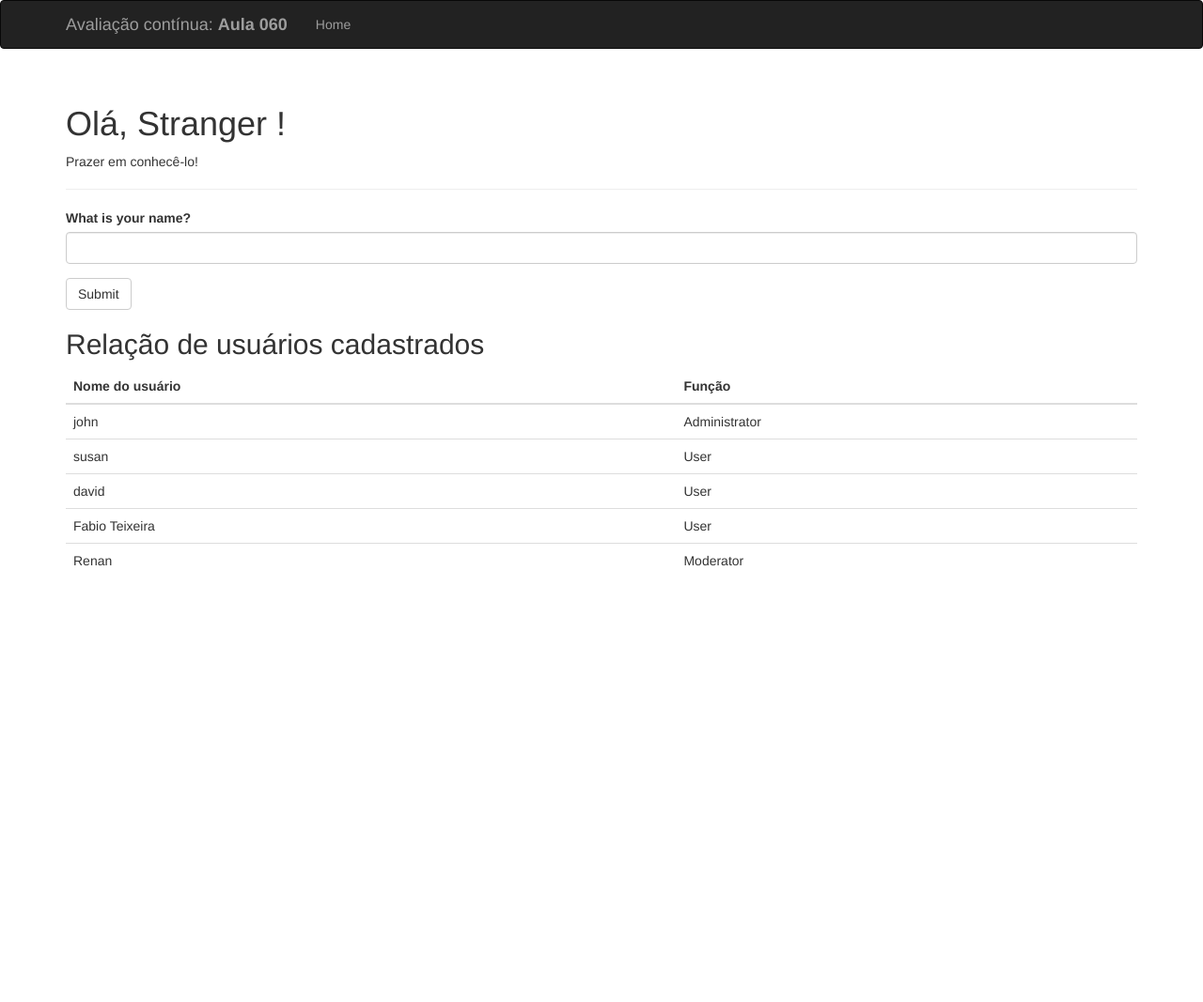
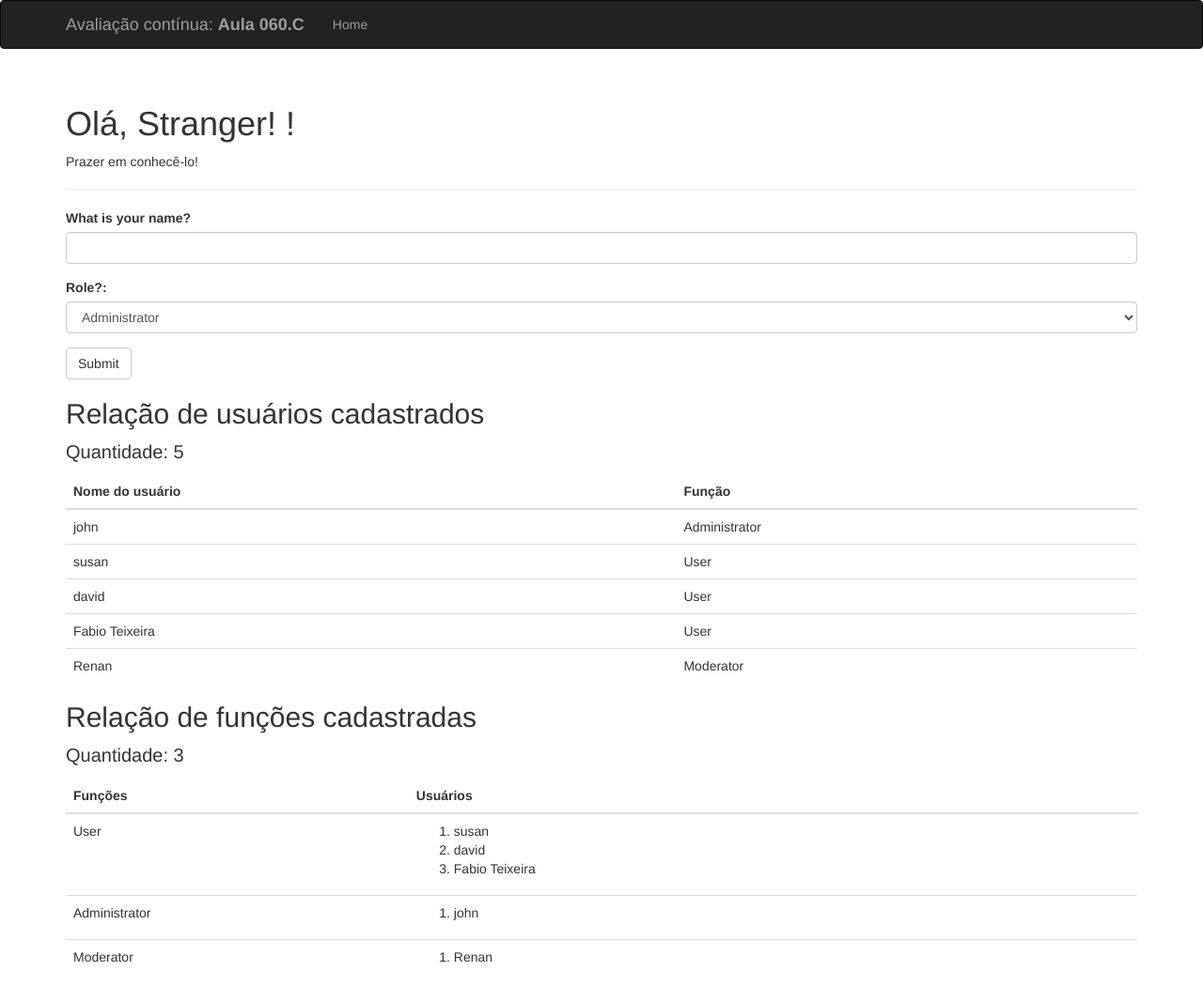
Before and after one commit to PTBDSWS-PT3037061/flasky, a Flask app: page / in a window 1280 px wide. Shown: the whole page at 94% size. Before the commit the page ends 603 px from the top, so only its background shows below. Run offline with Flask 3, Linux system fonts and the light colour scheme; some libraries are stand-ins or nearby versions.

Commit message:
Atividades da Semana 09

```diff
--- a/hello.py
+++ b/hello.py
@@ -5,12 +5,16 @@ from flask_bootstrap import Bootstrap
 from flask_moment import Moment
 
 from flask_wtf import FlaskForm
-from wtforms import StringField, SubmitField
+from wtforms import StringField, SubmitField, SelectField
 from wtforms.validators import DataRequired
 
 from flask_sqlalchemy import SQLAlchemy
 from flask_migrate import Migrate
 
+
+# ============================================================
+# CONFIGURAÇÃO
+# ============================================================
 
 basedir = os.path.abspath(os.path.dirname(__file__))
 
@@ -31,19 +35,23 @@ db = SQLAlchemy(app)
 migrate = Migrate(app, db)
 
 
-# =========================================================
+# ============================================================
 # MODELOS
-# =========================================================
+# ============================================================
 
 class Role(db.Model):
 
     __tablename__ = 'roles'
 
-    id = db.Column(db.Integer, primary_key=True)
+    id = db.Column(
+        db.Integer,
+        primary_key=True
+    )
 
     name = db.Column(
         db.String(64),
-        unique=True
+        unique=True,
+        nullable=False
     )
 
     users = db.relationship(
@@ -68,7 +76,8 @@ class User(db.Model):
     username = db.Column(
         db.String(64),
         unique=True,
-        index=True
+        index=True,
+        nullable=False
     )
 
     role_id = db.Column(
@@ -80,9 +89,9 @@ class User(db.Model):
         return '<User %r>' % self.username
 
 
-# =========================================================
+# ============================================================
 # FORMULÁRIO
-# =========================================================
+# ============================================================
 
 class NameForm(FlaskForm):
 
@@ -91,12 +100,58 @@ class NameForm(FlaskForm):
         validators=[DataRequired()]
     )
 
+    role = SelectField(
+        'Role?:',
+        choices=[
+            ('Administrator', 'Administrator'),
+            ('Moderator', 'Moderator'),
+            ('User', 'User')
+        ],
+        validators=[DataRequired()]
+    )
+
     submit = SubmitField('Submit')
 
 
-# =========================================================
-# FLASK SHELL
-# =========================================================
+# ============================================================
+# GARANTIR QUE AS 3 FUNÇÕES EXISTAM
+# ============================================================
+
+def create_default_roles():
+
+    role_names = [
+        'Administrator',
+        'Moderator',
+        'User'
+    ]
+
+    roles = {}
+
+    for role_name in role_names:
+
+        role = Role.query.filter_by(
+            name=role_name
+        ).first()
+
+        # só cria caso ainda não exista
+        if role is None:
+
+            role = Role(
+                name=role_name
+            )
+
+            db.session.add(role)
+
+        roles[role_name] = role
+
+    db.session.commit()
+
+    return roles
+
+
+# ============================================================
+# SHELL
+# ============================================================
 
 @app.shell_context_processor
 def make_shell_context():
@@ -108,9 +163,9 @@ def make_shell_context():
     )
 
 
-# =========================================================
+# ============================================================
 # ERROS
-# =========================================================
+# ============================================================
 
 @app.errorhandler(404)
 def page_not_found(e):
@@ -128,48 +183,43 @@ def internal_server_error(e):
     ), 500
 
 
-# =========================================================
+# ============================================================
 # PÁGINA PRINCIPAL
-# =========================================================
+# ============================================================
 
 @app.route('/', methods=['GET', 'POST'])
 def index():
 
     form = NameForm()
 
-    # procura a função User
-    user_role = Role.query.filter_by(
-        name='User'
-    ).first()
-
-    # caso ainda não exista, cria
-    if user_role is None:
-
-        user_role = Role(name='User')
-
-        db.session.add(user_role)
-
-        db.session.commit()
+    # garante que Administrator, Moderator e User existam
+    roles_dictionary = create_default_roles()
 
     if form.validate_on_submit():
 
-        # verifica se o usuário já está cadastrado
+        username = form.name.data.strip()
+
+        # procura usuário existente
         user = User.query.filter_by(
-            username=form.name.data
+            username=username
         ).first()
 
         if user is None:
 
-            # NOVO USUÁRIO
-            # já entra automaticamente como User
+            # pega a função escolhida no select
+            selected_role = roles_dictionary[
+                form.role.data
+            ]
+
+            # cria o usuário com a função selecionada
             user = User(
-                username=form.name.data,
-                role=user_role
+                username=username,
+                role=selected_role
             )
 
             db.session.add(user)
 
-            # persistência
+            # persistência no banco
             db.session.commit()
 
             session['known'] = False
@@ -178,19 +228,63 @@ def index():
 
             session['known'] = True
 
-        session['name'] = form.name.data
+        session['name'] = username
 
-        return redirect(url_for('index'))
+        return redirect(
+            url_for('index')
+        )
 
-    # pega todos os usuários cadastrados
-    users = User.query.all()
+    # ========================================================
+    # LISTAGEM DE USUÁRIOS
+    # ========================================================
+
+    users = User.query.order_by(
+        User.id
+    ).all()
+
+    # ========================================================
+    # LISTAGEM DE FUNÇÕES
+    # ========================================================
+
+    roles = Role.query.order_by(
+        Role.id
+    ).all()
+
+    # ========================================================
+    # CONTADORES
+    # ========================================================
+
+    users_count = User.query.count()
+
+    roles_count = Role.query.count()
+
+    # ========================================================
+    # USUÁRIOS AGRUPADOS POR FUNÇÃO
+    # ========================================================
+
+    grouped_roles = []
+
+    for role in roles:
+
+        role_users = role.users.order_by(
+            User.id
+        ).all()
+
+        grouped_roles.append({
+            'role': role,
+            'users': role_users
+        })
 
     return render_template(
         'index.html',
         form=form,
         name=session.get('name'),
         known=session.get('known', False),
-        users=users
+        users=users,
+        roles=roles,
+        users_count=users_count,
+        roles_count=roles_count,
+        grouped_roles=grouped_roles
     )
 
 
--- a/templates/base.html
+++ b/templates/base.html
@@ -3,14 +3,16 @@
 
 {% block title %}
 
-Avaliação contínua: Aula 060
+Avaliação contínua: Aula 060.C
 
 {% endblock %}
 
 
 {% block navbar %}
 
-<div class="navbar navbar-inverse" role="navigation">
+<div
+    class="navbar navbar-inverse"
+    role="navigation">
 
     <div class="container">
 
@@ -27,7 +29,9 @@ Avaliação contínua: Aula 060
                 </span>
 
                 <span class="icon-bar"></span>
+
                 <span class="icon-bar"></span>
+
                 <span class="icon-bar"></span>
 
             </button>
@@ -38,21 +42,26 @@ Avaliação contínua: Aula 060
                 href="/">
 
                 Avaliação contínua:
-                <strong>Aula 060</strong>
+                <strong>
+                    Aula 060.C
+                </strong>
 
             </a>
 
         </div>
 
 
-        <div class="navbar-collapse collapse">
+        <div
+            class="navbar-collapse collapse">
 
             <ul class="nav navbar-nav">
 
                 <li>
+
                     <a href="/">
                         Home
                     </a>
+
                 </li>
 
             </ul>
--- a/templates/index.html
+++ b/templates/index.html
@@ -2,8 +2,9 @@
 
 {% import "bootstrap/wtf.html" as wtf %}
 
+
 {% block title %}
-Avaliação contínua: Aula 060
+Avaliação contínua: Aula 060.C
 {% endblock %}
 
 
@@ -16,33 +17,49 @@ Avaliação contínua: Aula 060
         {% if name %}
             {{ name }}
         {% else %}
-            Stranger
+            Stranger!
         {% endif %}!
     </h1>
 
-    {% if not known %}
+    {% if name %}
 
-        <p>Prazer em conhecê-lo!</p>
+        {% if known %}
+
+            <p>Feliz em vê-lo novamente!</p>
+
+        {% else %}
+
+            <p>Prazer em conhecê-lo!</p>
+
+        {% endif %}
 
     {% else %}
 
-        <p>Feliz em vê-lo novamente!</p>
+        <p>Prazer em conhecê-lo!</p>
 
     {% endif %}
 
 </div>
 
 
+<!-- ====================================================== -->
 <!-- FORMULÁRIO -->
+<!-- ====================================================== -->
 
 {{ wtf.quick_form(form) }}
 
 
-<!-- LISTA DE USUÁRIOS -->
+<!-- ====================================================== -->
+<!-- RELAÇÃO DE USUÁRIOS -->
+<!-- ====================================================== -->
 
 <h2>
     Relação de usuários cadastrados
 </h2>
+
+<p style="font-size: 20px;">
+    Quantidade: {{ users_count }}
+</p>
 
 
 <table class="table">
@@ -97,4 +114,86 @@ Avaliação contínua: Aula 060
 </table>
 
 
+<!-- ====================================================== -->
+<!-- RELAÇÃO DE FUNÇÕES -->
+<!-- ====================================================== -->
+
+<h2>
+    Relação de funções cadastradas
+</h2>
+
+<p style="font-size: 20px;">
+    Quantidade: {{ roles_count }}
+</p>
+
+
+<table class="table">
+
+    <thead>
+
+        <tr>
+
+            <th style="width: 32%;">
+                Funções
+            </th>
+
+            <th>
+                Usuários
+            </th>
+
+        </tr>
+
+    </thead>
+
+
+    <tbody>
+
+        {% for item in grouped_roles %}
+
+        <tr>
+
+            <!-- FUNÇÃO -->
+
+            <td>
+
+                {{ item.role.name }}
+
+            </td>
+
+
+            <!-- USUÁRIOS DA FUNÇÃO -->
+
+            <td>
+
+                {% if item.users %}
+
+                    <ol>
+
+                        {% for user in item.users %}
+
+                        <li>
+                            {{ user.username }}
+                        </li>
+
+                        {% endfor %}
+
+                    </ol>
+
+                {% else %}
+
+                    Nenhum usuário cadastrado.
+
+                {% endif %}
+
+            </td>
+
+        </tr>
+
+        {% endfor %}
+
+    </tbody>
+
+</table>
+
+
 {% endblock %}
```
Also changed, not shown: data.sqlite.
